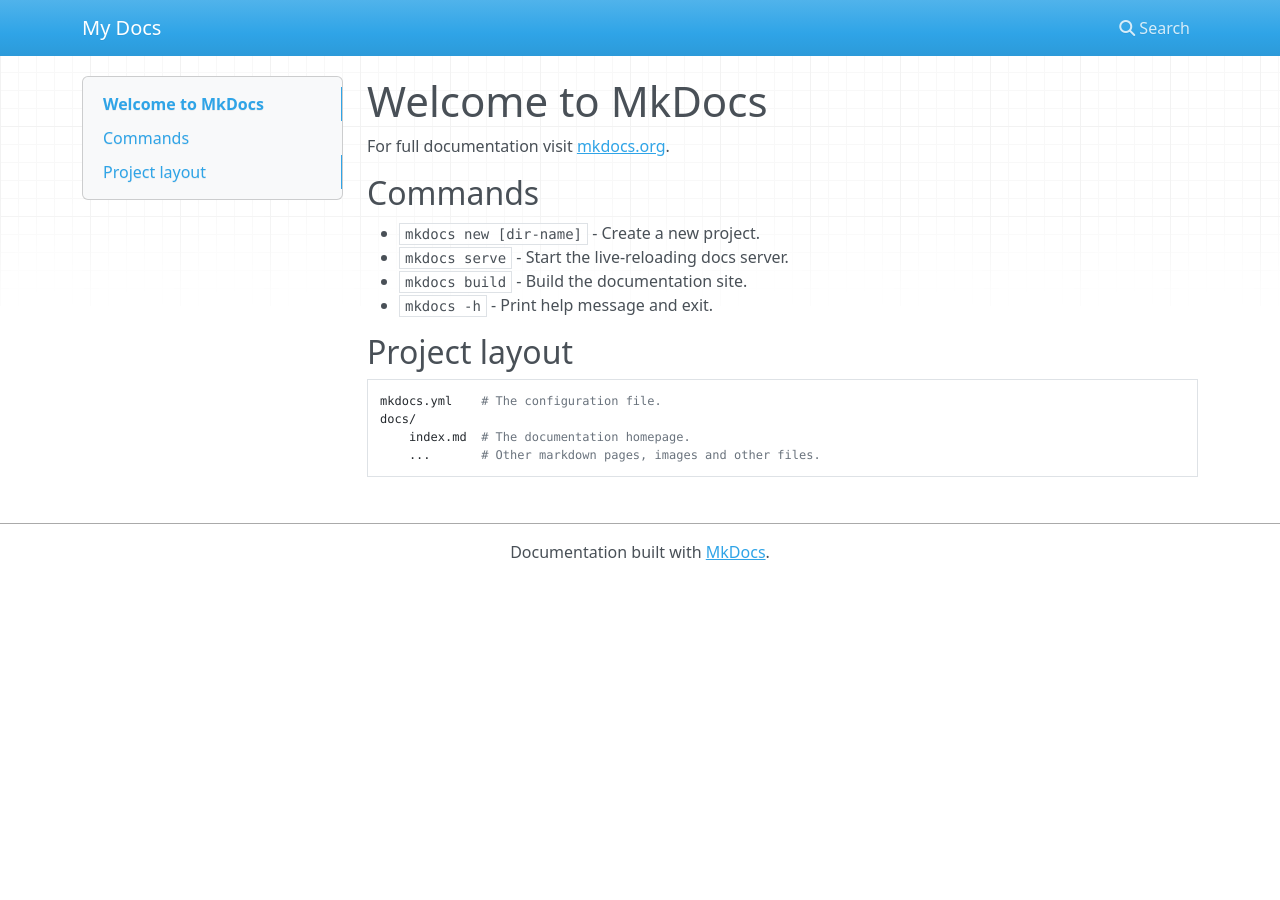
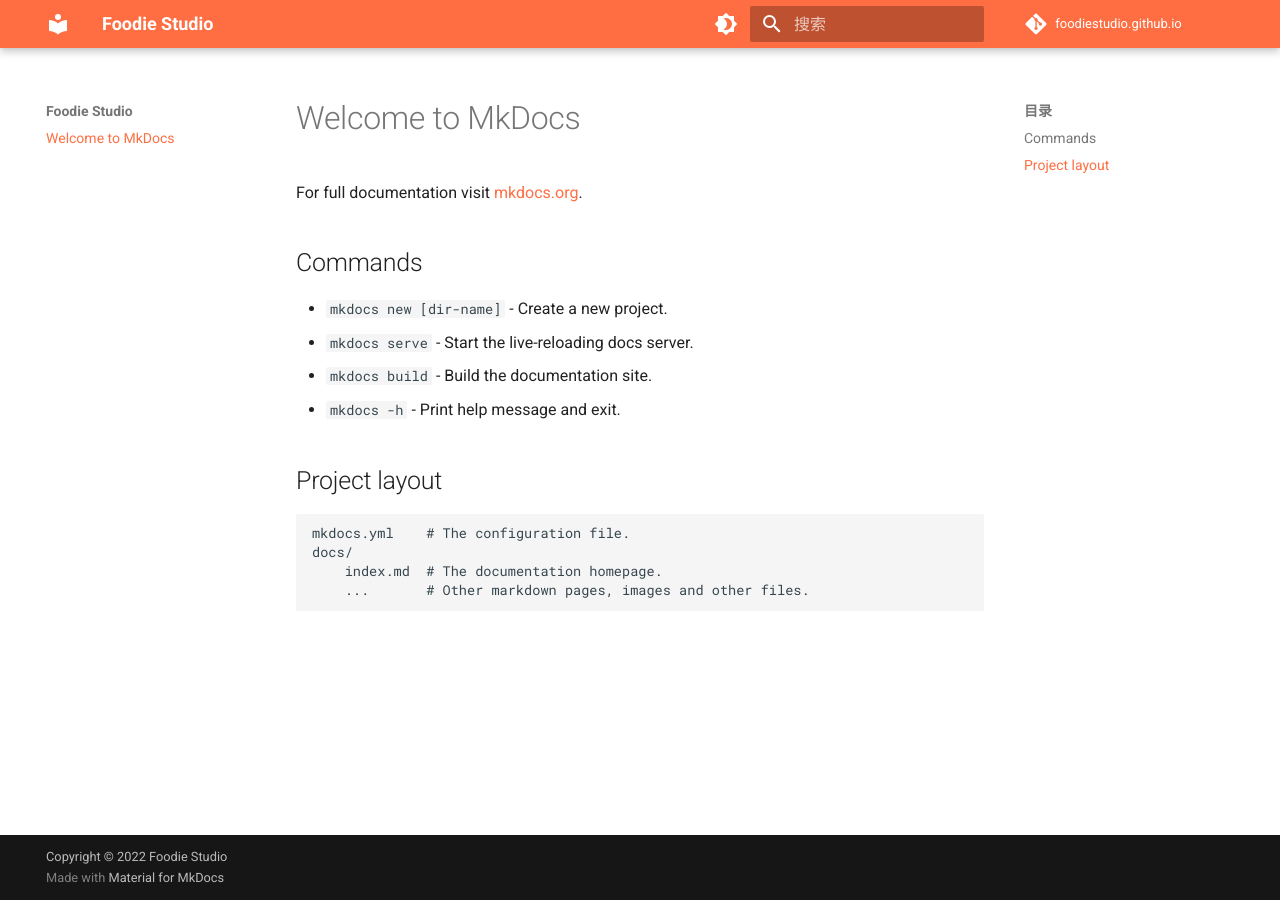
Before and after one commit to foodiestudio/foodiestudio, an MkDocs documentation site: the page built from docs/index.md, in a window 1280 px wide. Built offline with MkDocs 1.6.1 and Material for MkDocs 9.7.7, drawn with Linux system fonts in a browser that asks for light colours; nearby versions of some CDN libraries; comment, search, counter and statistics services are not loaded.

Commit message:
Update mkdocs.yml

```diff
--- a/mkdocs.yml
+++ b/mkdocs.yml
@@ -1 +1,38 @@
-site_name: My Docs
+site_name: Foodie Studio
+site_url: https://foodiestudio.github.io/
+repo_name: foodiestudio.github.io
+repo_url: https://github.com/foodiestudio/foodiestudio.github.io
+site_description: "Index page of Foodie Studio "
+site_author: Foodie Studio
+copyright: 'Copyright &copy; 2022 Foodie Studio'
+remote_branch: gh-pages
+edit_uri: edit/main/docs/
+
+theme:
+  language: zh
+  name: 'material'
+  palette:
+    - scheme: default
+      primary: 'deep orange'
+      accent: 'pink'
+      toggle:
+        icon: material/brightness-4
+        name: Switch to dark mode
+    - scheme: slate
+      toggle:
+        icon: material/brightness-7
+        name: Switch to light mode
+  features:
+#    - navigation.tabs
+
+#extra_css:
+#  - 'css/app.css'
+
+markdown_extensions:
+  - codehilite:
+      guess_lang: false
+
+plugins:
+  - search
+  - git-revision-date
+#  - macros
```
